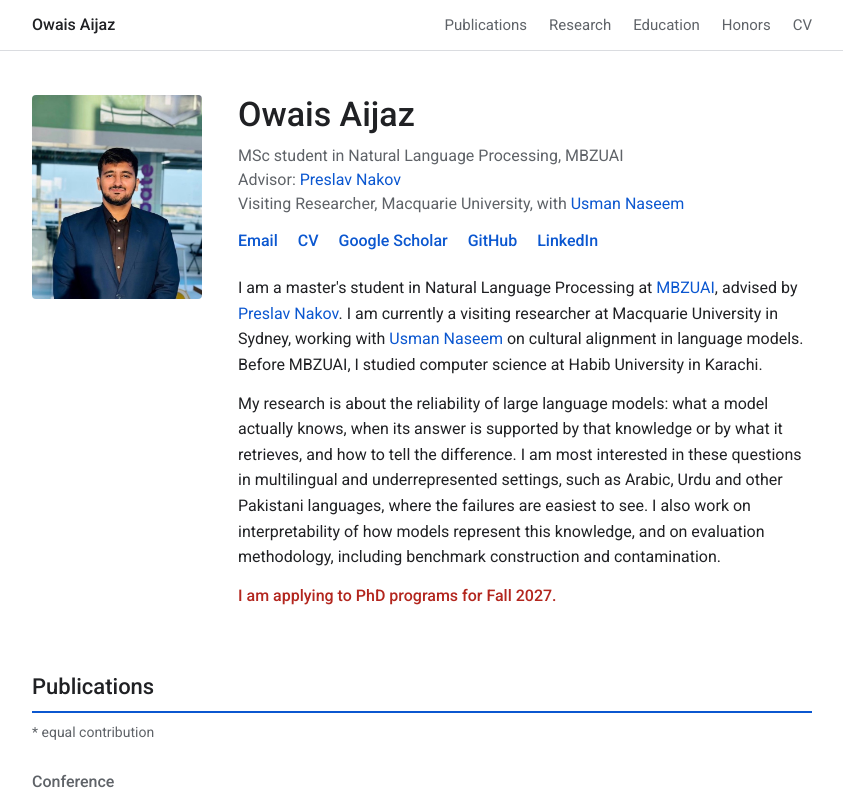
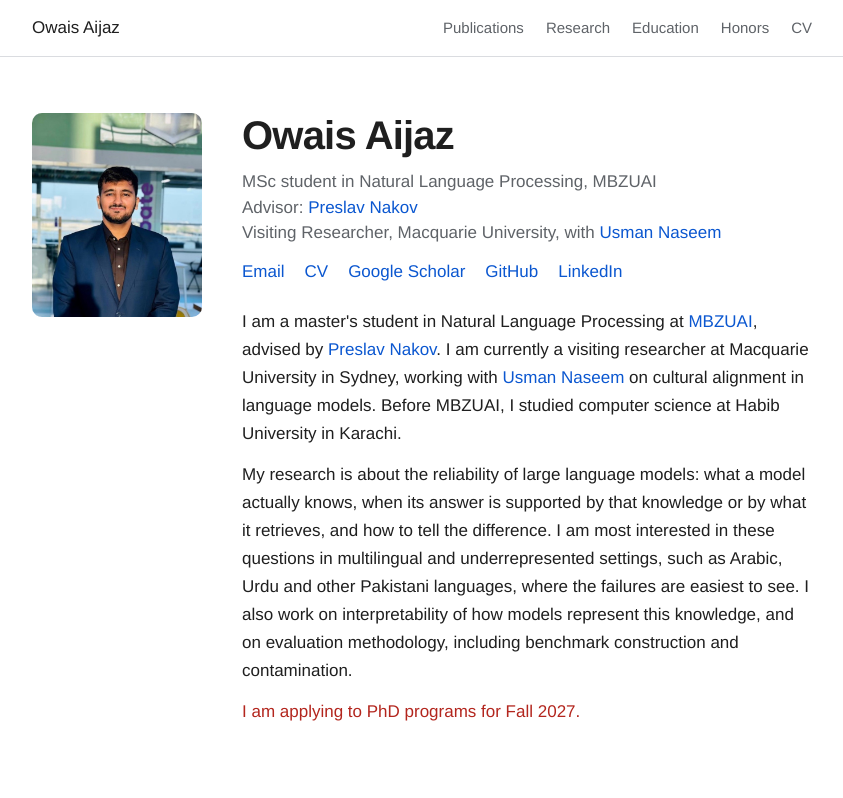
Before and after one commit to oa07610/oa07610.github.io, a plain HTML site: page index.html in a window 1280 px wide. Shown: the top 798 px of the page, without its empty margins (218-1061 px from the left). Drawn offline with Linux system fonts and the light colour scheme; a web font is replaced by a local one.

Commit message:
Update font and spacing

```diff
--- a/index.html
+++ b/index.html
@@ -9,16 +9,16 @@
 <meta name="description" content="Owais Aijaz, MSc student in Natural Language Processing at MBZUAI. Research on the reliability of large language models, retrieval and grounding, and multilingual NLP.">
 <link rel="preconnect" href="https://fonts.googleapis.com">
 <link rel="preconnect" href="https://fonts.gstatic.com" crossorigin>
-<link href="https://fonts.googleapis.com/css2?family=Roboto:wght@400;500;700&display=swap" rel="stylesheet">
+<link href="https://fonts.googleapis.com/css2?family=Google+Sans+Flex:wght@400;500;600&display=swap" rel="stylesheet">
 <style>
   :root {
-    --text: #202124;
+    --text: #1f1f1f;
     --muted: #5f6368;
     --rule: #dadce0;
     --link: #0b57d0;
     --accent: #b3261e;
     --bg: #ffffff;
-    --sans: Roboto, Arial, Helvetica, sans-serif;
+    --sans: "Google Sans Flex", "Helvetica Neue", Arial, sans-serif;
   }
   * { box-sizing: border-box; }
   html { -webkit-text-size-adjust: 100%; }
@@ -27,8 +27,9 @@
     background: var(--bg);
     color: var(--text);
     font-family: var(--sans);
-    font-size: 16px;
-    line-height: 1.6;
+    font-size: 17px;
+    line-height: 1.65;
+    -webkit-font-smoothing: antialiased;
   }
   a { color: var(--link); text-decoration: none; }
   a:hover { text-decoration: underline; }
@@ -44,7 +45,7 @@
   nav.top .inner {
     max-width: 820px;
     margin: 0 auto;
-    padding: 12px 20px;
+    padding: 14px 20px;
     display: flex;
     justify-content: space-between;
     align-items: baseline;
@@ -61,14 +62,14 @@
   main {
     max-width: 820px;
     margin: 0 auto;
-    padding: 44px 20px 64px;
+    padding: 56px 20px 72px;
   }
 
   /* Intro */
   .intro {
     display: grid;
     grid-template-columns: 170px 1fr;
-    gap: 0 36px;
+    gap: 0 40px;
     align-items: start;
   }
   .intro.no-photo { display: block; }
@@ -82,15 +83,16 @@
     height: 100%;
     object-fit: cover;
     display: block;
-    border-radius: 4px;
+    border-radius: 10px;
   }
   .idtext { grid-column: 2; }
   .bio { grid-column: 2; }
   .intro h1 {
-    font-size: 34px;
-    font-weight: 500;
-    line-height: 1.15;
-    margin: 0 0 10px;
+    font-size: 40px;
+    font-weight: 600;
+    letter-spacing: -0.02em;
+    line-height: 1.1;
+    margin: 0 0 12px;
   }
   .intro .role {
     color: var(--muted);
@@ -110,21 +112,20 @@
   .status { font-weight: 500; color: var(--accent); }
 
   /* Sections */
-  section { margin-top: 48px; scroll-margin-top: 64px; }
+  section { margin-top: 64px; scroll-margin-top: 64px; }
   h2 {
-    font-size: 22px;
-    font-weight: 500;
-    margin: 0 0 16px;
-    padding-bottom: 6px;
-    border-bottom: 2px solid var(--link);
+    font-size: 26px;
+    font-weight: 600;
+    letter-spacing: -0.01em;
+    margin: 0 0 18px;
   }
   h3 {
-    font-size: 16px;
+    font-size: 17px;
     font-weight: 500;
     color: var(--muted);
-    margin: 26px 0 6px;
+    margin: 28px 0 6px;
   }
-  .note { color: var(--muted); font-size: 14px; margin: -8px 0 0; }
+  .note { color: var(--muted); font-size: 14px; margin: -10px 0 0; }
 
   /* Publications */
   ol.pubs { list-style: none; padding: 0; margin: 0; }
@@ -154,10 +155,10 @@
   }
   .pub-meta:empty { display: none; }
   .pub-meta .honor { color: var(--accent); font-weight: 500; }
-  .me { color: var(--text); font-weight: 700; }
+  .me { color: var(--text); font-weight: 600; }
 
   /* Dated entries */
-  .entry { margin-bottom: 22px; }
+  .entry { margin-bottom: 26px; }
   .entry-head {
     display: flex;
     justify-content: space-between;
@@ -185,10 +186,12 @@
     nav.top .name { display: none; }
     nav.top ul { gap: 14px; font-size: 14px; }
     main { padding-top: 28px; }
+    section { margin-top: 48px; }
+    h2 { font-size: 23px; }
     .intro { grid-template-columns: 96px 1fr; gap: 16px; align-items: center; }
     .portrait { grid-row: auto; width: 96px; height: 115px; }
     .bio { grid-column: 1 / -1; margin-top: 8px; }
-    .intro h1 { font-size: 28px; }
+    .intro h1 { font-size: 30px; }
     .intro .role { margin-bottom: 0; font-size: 14px; }
     ol.pubs li { grid-template-columns: 1fr; gap: 0; }
     .venue-tag small { display: inline; margin-left: 6px; }
```
